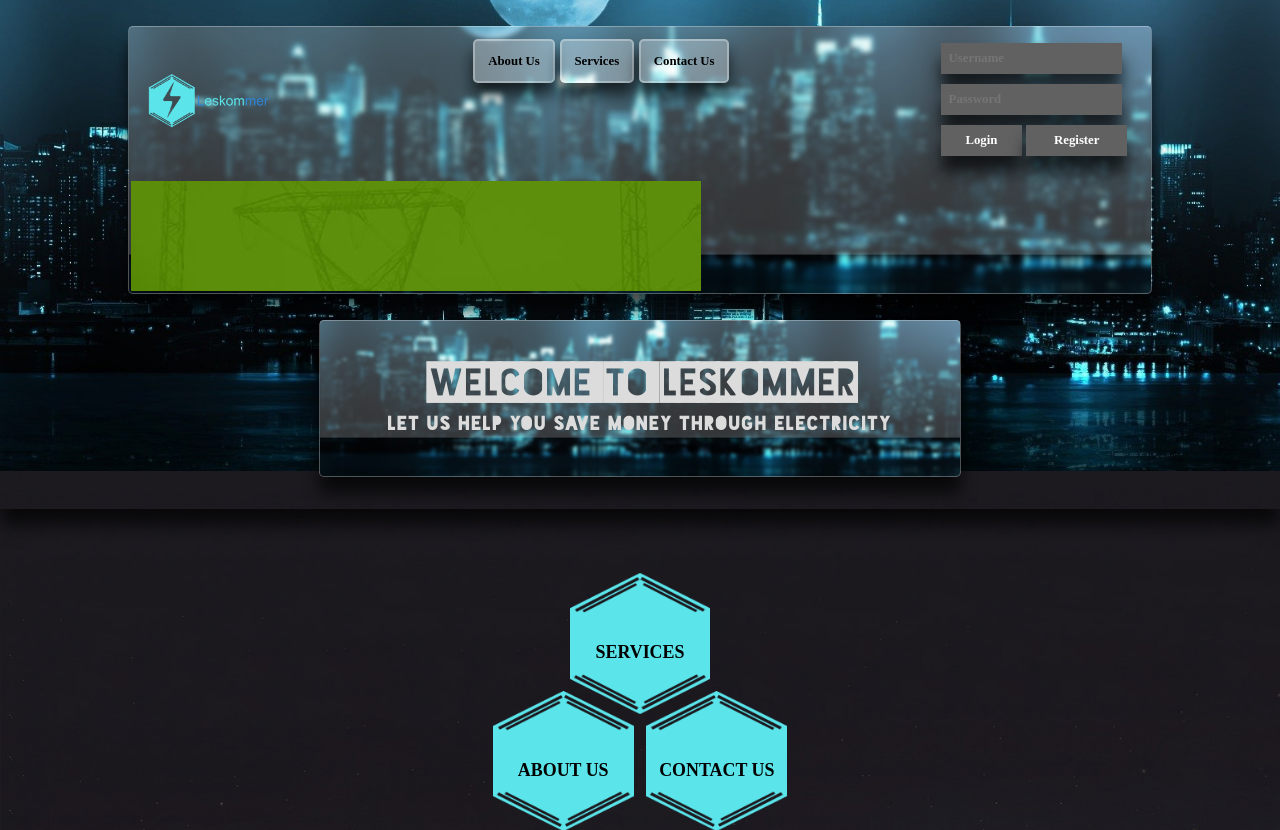
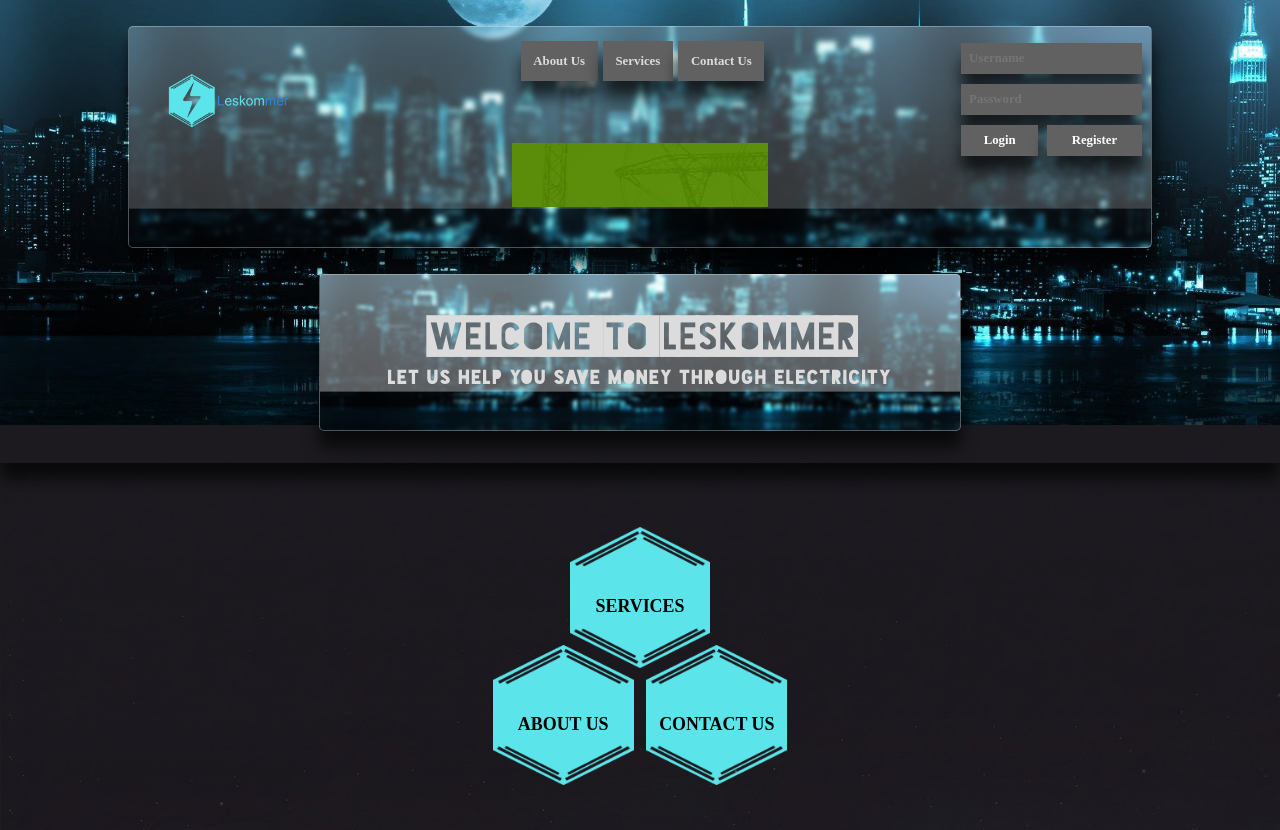
Before and after one commit to u11205131/Leskommer, a PHP site: page /LandingPage/landingPage.php in a window 1280 px wide. Shown: the top 830 px of the page. Run offline with PHP 8.4, Linux system fonts and the light colour scheme.

Commit message:
fixed header login
header login layout fixed

```diff
--- a/CSS/style.css
+++ b/CSS/style.css
@@ -161,7 +161,7 @@
      color: black;
 }
 .loggedInAccount{
-    background: -moz-linear-gradient(90deg, rgba(255, 255, 255, 0.35), rgba(255, 255, 255, 0.35)) ,url("../Images/cityEditBlur.jpg");
+    /*background: -moz-linear-gradient(90deg, rgba(255, 255, 255, 0.35), rgba(255, 255, 255, 0.35)) ,url("../Images/cityEditBlur.jpg");
     background: -webkit-linear-gradient(90deg, rgba(255, 255, 255, 0.35), rgba(255, 255, 255, 0.35)) ,url("../Images/cityEditBlur.jpg");
     background-attachment: fixed;
     background-position: bottom;
@@ -171,7 +171,12 @@
 
     -moz-box-shadow: 0 2vmin 2vmin rgba(0, 0, 0, 0.7);
     -webkit-box-shadow: 0 2vmin 2vmin rgba(0, 0, 0, 0.7);
-    box-shadow: 0 2vmin 2vmin rgba(0, 0, 0, 0.7);
+    box-shadow: 0 2vmin 2vmin rgba(0, 0, 0, 0.7);*/
+    font-size: 1.5vmax;
+    font-family: Blackout Midnight;
+    letter-spacing: 0.1vmax;
+    color: rgb(0,255,255);
+    font-weight: normal;
 
     margin-bottom: 1em;
     padding: 1em;
--- a/Header/Header.css
+++ b/Header/Header.css
@@ -74,17 +74,25 @@
 .headerNavigation .headerNavTable .nav a
 {
 	padding: 1em;
-	background-color: rgba(255, 255, 255, 0.3);
+	/*background-color: rgba(255, 255, 255, 0.3);
 	border: 2px solid rgba(255, 255, 255, 0.3);
 	-moz-box-shadow: 0 1.5vmin 2vmin rgba(0, 0, 0, 0.7);
 	-webkit-box-shadow: 0 1.5vmin 2vmin rgba(0, 0, 0, 0.7);
 	box-shadow: 0 1.5vmin 2vmin rgba(0, 0, 0, 0.7);
-	border-radius: 5px;
+	border-radius: 5px;*/
 	margin-left: 5px;
+	background-color : #616161;
+	color: gainsboro;
+
+	-moz-box-shadow: 0 2vmin 2vmin rgba(0, 0, 0, 0.7);
+	-webkit-box-shadow: 0 2vmin 2vmin rgba(0, 0, 0, 0.7);
+	box-shadow: 0 2vmin 2vmin rgba(0, 0, 0, 0.7);
 }
-.headerNavigation .headerNavTable .nav a:hover{
+.headerNavigation .headerNavTable .nav a:hover
+{
 	background-color: rgba(0, 255, 255, 0.6);
-	border-radius: 5px;
+	/*border-radius: 5px;*/
+	color: black;
 }
 
 .headerNavigation .headerNavTable .extra
@@ -96,8 +104,8 @@
 /*HEADER CONTENT*/
 .headerContent
 {
-	background: -moz-linear-gradient(90deg, rgba(255, 255, 255, 0.2), rgba(255, 255, 255, 0.2)) ,url("../Images/cityEditBlur.jpg");
-	background: -webkit-linear-gradient(90deg, rgba(255, 255, 255, 0.2), rgba(255, 255, 255, 0.2)) ,url("../Images/cityEditBlur.jpg");
+	background: -moz-linear-gradient(90deg, rgba(255, 255, 255, 0.35), rgba(255, 255, 255, 0.35)) ,url("../Images/cityEditBlur.jpg");
+	background: -webkit-linear-gradient(90deg, rgba(255, 255, 255, 0.35), rgba(255, 255, 255, 0.35)) ,url("../Images/cityEditBlur.jpg");
 	background-repeat: no-repeat;
 	background-size: cover;
 	background-attachment: fixed;
@@ -117,6 +125,7 @@
 {
 	width: 100%;
 }
+
 img
 {
 	width: 10vmax;
@@ -130,6 +139,7 @@
 {
 	position: relative;
 	top: -1vmax;
+	width: 20%;
 }
 
 .loginTable input{
@@ -137,10 +147,12 @@
 }
 .loginTable .buttons button{
 	margin: 1;
-	width: 98%;
+	width: 92.5%;
 }
-.loginTable .buttons button:hover{
+.loginTable .buttons button:hover
+{
 	background-color: rgb(0, 255, 255);
+	color: black;
 }
 .login{
 	background-color : #616161;
@@ -156,8 +168,8 @@
 }
 
 .register{
-	background-color : #939393;
-	color: white;
+	background-color : #616161;
+	color: gainsboro;
 
 	-moz-box-shadow: 0 2vmin 2vmin rgba(0, 0, 0, 0.7);
 	-webkit-box-shadow: 0 2vmin 2vmin rgba(0, 0, 0, 0.7);
@@ -166,23 +178,44 @@
 	padding: 1vmin;
 }
 
-.accountBTN, .logOutBTN{
+.accountBTN, .logOutBTN
+{
 	background-color : #616161;
 	color: white;
 
 	-moz-box-shadow: 0 2vmin 2vmin rgba(0, 0, 0, 0.7);
 	-webkit-box-shadow: 0 2vmin 2vmin rgba(0, 0, 0, 0.7);
 	box-shadow: 0 2vmin 2vmin rgba(0, 0, 0, 0.7);
-	border: 1px solid rgba(255, 255, 255, 0.3);
+
+	padding: 1vmin;
+	margin-bottom: 1vmin;
+	margin-left: 1vmin;
 }
 
-.accountBTN:hover, .logOutBTN:hover{
-	background-color : rgb(0,255,255);
+.accountBTN:hover, .logOutBTN:hover
+{
+	background-color: rgb(0, 255, 255);
+	color: black;
 }
 
-.noloadshedStatus p {
-    background: rgba(0, 0, 0, 0) url("../Images/bgNoLoadShed.jpg") no-repeat scroll left top;
+.noloadshedStatus
+{
+	width: 20vmax;
+	height: 5vmax;
+	margin-left: auto;
+	margin-right: auto;
+	background: rgba(0, 0, 0, 0) url("../Images/bgNoLoadShed.jpg") no-repeat scroll left top;
+
+	position: relative;
+	top: -3vmax;
+}
+
+.noloadshedStatus p
+{
+    text-align: center;
     color: #fff;
-    min-height: 40px;
-    padding: 30px 40px 40px;
+    padding-top: 1.1vmax;
+    padding-left: 3.5vmax;
+    padding-right: 3.5vmax;
+    font-size: 1vmax;
 }
```
